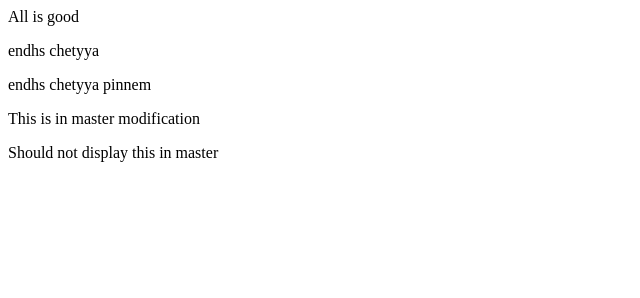
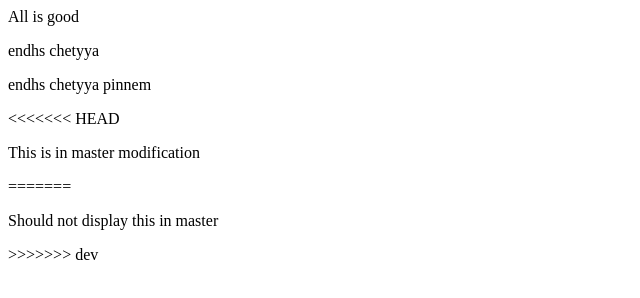
Before and after one commit to mohamedshohan/GitDemo, a plain HTML site: page login.html in a window 1280 px wide. Shown: the whole page, without its empty margins (0-640 px from the left). Drawn offline with Linux system fonts and the light colour scheme.

```diff
--- a/login.html
+++ b/login.html
@@ -10,9 +10,12 @@
 All is good
 <p>endhs chetyya</p>
 <p>endhs chetyya pinnem</p>
+<<<<<<< HEAD
 <p>
     This is in master modification
 </p>
+=======
 <p>Should not display this in master</p>
+>>>>>>> dev
 </body>
 </html>
```
